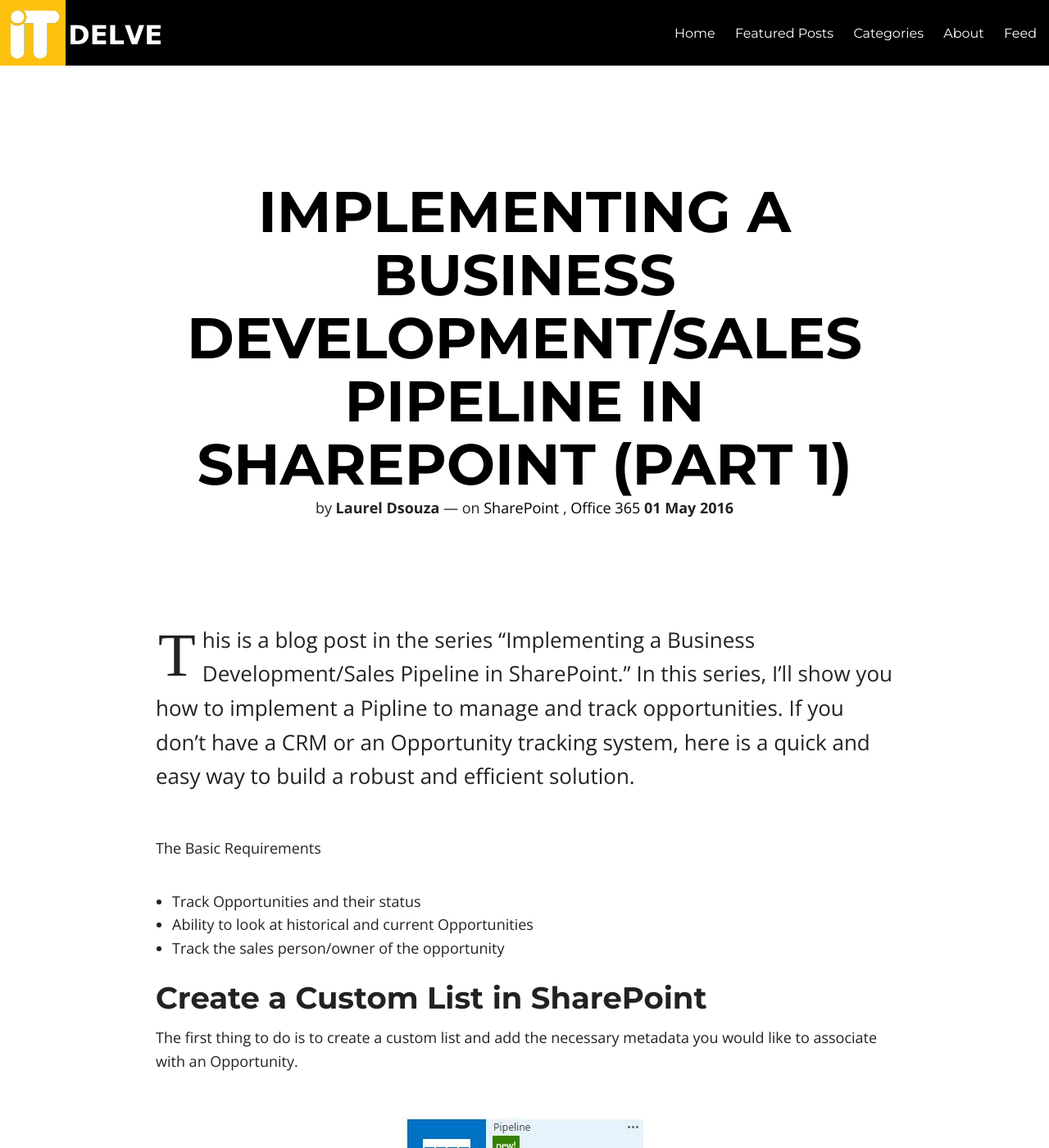
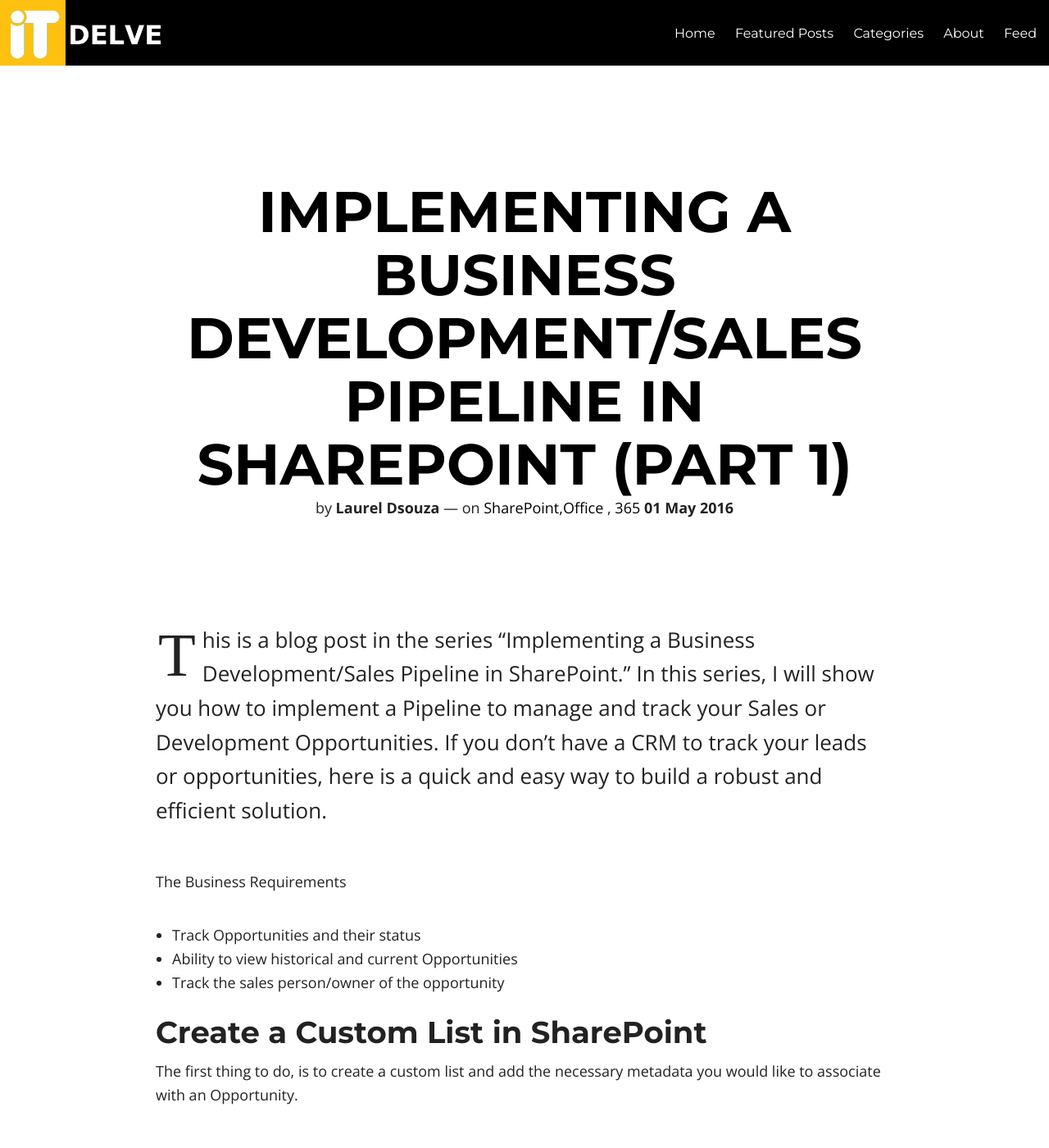
Before and after one commit to ldsouza/ldsouza.github.io, a Jekyll site: the page built from _posts/2016-05-01-sharepoint-sales-pipeline.md, in a window 1280 px wide and 1400 px high. Shown: the whole window at 82% size. Built offline with Jekyll 4.4.1, drawn with Linux system fonts in a browser that asks for light colours; nearby versions of some CDN libraries; comment, search, counter and statistics services are not loaded; some of the changed text lies outside the part shown.

Commit message:
Updated 2016-05-01-sharepoint-sales-pipeline.md

```diff
--- a/_posts/2016-05-01-sharepoint-sales-pipeline.md
+++ b/_posts/2016-05-01-sharepoint-sales-pipeline.md
@@ -1,27 +1,30 @@
 ---
 layout: post
-title: "Implementing a Business Development/Sales Pipeline in SharePoint (Part 1)"
-description: Part 1 of a Quick and Easy Solution to track your Sales Opportunities in SharePoint.
-headline:
-modified: 2016-07-06
+title: Implementing a Business Development/Sales Pipeline in SharePoint (Part 1)
+description: >-
+  Part 1 of a Quick and Easy Solution to track your Sales Opportunities in
+  SharePoint.
+modified: 'Tue Jul 05 2016 20:00:00 GMT-0400 (Eastern Daylight Time)'
 category: SharePoint
-tags: [SharePoint, Office 365]
+tags: 'SharePoint,Office 365'
 comments: true
-mathjax:
+mathjax: false
+published: true
+featured: false
 ---
 
-This is a blog post in the series “Implementing a Business Development/Sales Pipeline in SharePoint.”  In this series, I’ll show you how to implement a Pipline to manage and track opportunities.
-If you don't have a CRM or an Opportunity tracking system, here is a quick and easy way to build a robust and efficient solution.
+This is a blog post in the series “Implementing a Business Development/Sales Pipeline in SharePoint.”  In this series, I will show you how to implement a Pipeline to manage and track your Sales or Development Opportunities.
+If you don't have a CRM to track your leads or opportunities, here is a quick and easy way to build a robust and efficient solution.
 
-The Basic Requirements
+The Business Requirements
 
 - Track Opportunities and their status
-- Ability to look at historical and current Opportunities
+- Ability to view historical and current Opportunities
 - Track the sales person/owner of the opportunity
 
 ## Create a Custom List in SharePoint
 
-The first thing to do is to create a custom list and add the necessary metadata you would like to associate with an Opportunity.
+The first thing to do, is to create a custom list and add the necessary metadata you would like to associate with an Opportunity.
 
 ![Image]({{ site.url }}/images/blog/pipeline-custom-list.JPG)
 
@@ -62,6 +65,6 @@
 
 ![Image]({{ site.url }}/images/blog/pipeline-default-view.JPG)
 
-This is a quick overview on implementing a Business Development/Sales Pipeline tro track and manage your opportunities. In the next part of this blog post series, I will cover some advanced functionality that you could add to this solution.
+This is a quick overview on implementing a Business Development/Sales Pipeline to track and manage your opportunities. In the next part of this blog post series, I will cover some advanced functionality that you may want to add to this solution.
 
 <a href="{{ site.url }}/blog/sharepoint-sales-pipeline-2/">Implementing a Business Development/Sales Pipeline in SharePoint (Part 2)</a>
```
Also changed, not shown: other parts of _posts/2016-05-01-sharepoint-sales-pipeline.md (+1 -1 lines).
